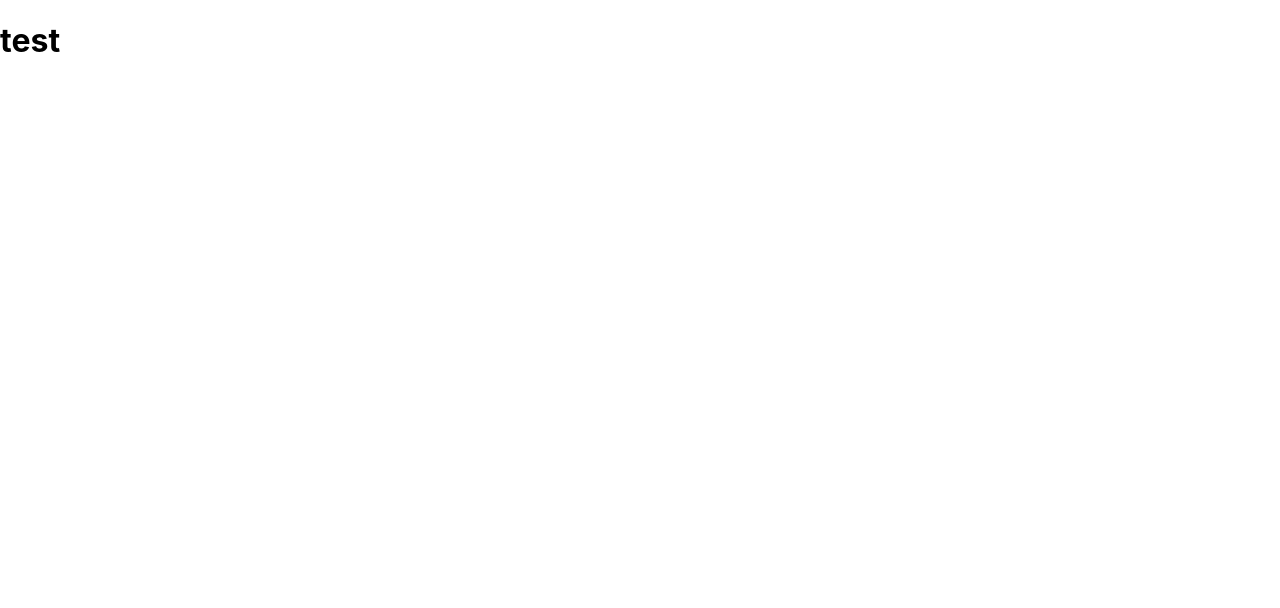
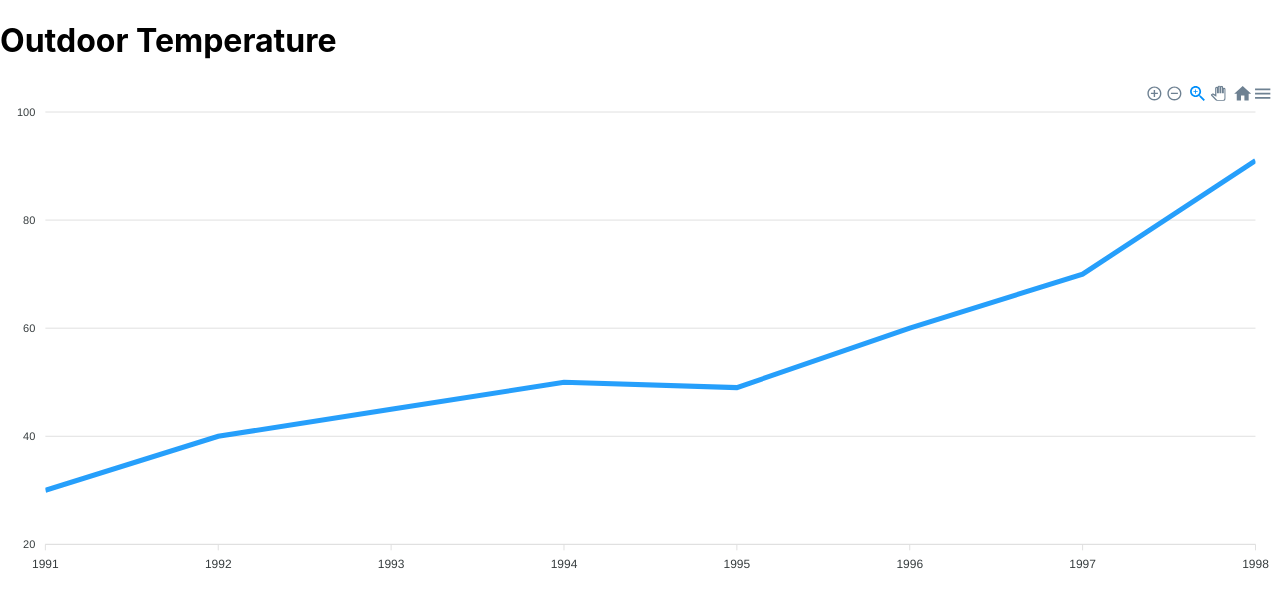
Before and after one commit to ChandimaMaduwanthi/Alert-Management-System, a React (Create React App) app in the folder front-app/: page / in a window 1280 px wide. Shown: the top 608 px of the page. Built offline with nearby package versions, Linux system fonts and the light colour scheme.

Commit message:
chart err fixed

```diff
--- a/front-app/package.json
+++ b/front-app/package.json
@@ -6,6 +6,7 @@
     "@testing-library/jest-dom": "^5.11.6",
     "@testing-library/react": "^11.2.2",
     "@testing-library/user-event": "^12.6.0",
+    "apexcharts": "^3.23.1",
     "react": "^17.0.1",
     "react-apexcharts": "^1.3.7",
     "react-dom": "^17.0.1",
--- a/front-app/src/App.css
+++ b/front-app/src/App.css
@@ -1,38 +1,9 @@
-.App {
-  text-align: center;
+body{
+  margin:0px;
+  padding: 0px;
 }
 
-.App-logo {
-  height: 40vmin;
-  pointer-events: none;
+.mainContainer{
+  width: 100vh;
+  height: 100vh;
 }
-
-@media (prefers-reduced-motion: no-preference) {
-  .App-logo {
-    animation: App-logo-spin infinite 20s linear;
-  }
-}
-
-.App-header {
-  background-color: #282c34;
-  min-height: 100vh;
-  display: flex;
-  flex-direction: column;
-  align-items: center;
-  justify-content: center;
-  font-size: calc(10px + 2vmin);
-  color: white;
-}
-
-.App-link {
-  color: #61dafb;
-}
-
-@keyframes App-logo-spin {
-  from {
-    transform: rotate(0deg);
-  }
-  to {
-    transform: rotate(360deg);
-  }
-}
--- a/front-app/src/App.js
+++ b/front-app/src/App.js
@@ -1,13 +1,40 @@
-import logo from './logo.svg';
-import './App.css';
 import Chart from 'react-apexcharts'
-function App() {
-  return (
-    <>
-      <h1>test </h1>
+import React, { Component } from 'react'
+class App extends Component {
+  constructor(props) {
+    super(props);
 
-    </>
-  );
-}
+    this.state = {
+      options: {
+        chart: {
+          id: 'apexchart-example'
+        },
+        xaxis: {
+          categories: [1991, 1992, 1993, 1994, 1995, 1996, 1997, 1998]
+        }
+      },
+      series: [{
+        name: 'F',
+        data: [30, 40, 45, 50, 49, 60, 70, 91]
+      }]
+    }
+  }
+  render() {
+    return (
+      <>
+        <div className="mainContainer">
+          <div className="titleContainer">
+              <h1>Outdoor Temperature</h1>
+          </div>
+          <div className="chartContainer">
+            <Chart options={this.state.options} series={this.state.series} type="line" height={500} />
+          </div>
+        </div>
+
+      </>
+
+    )
+  }
+};
 
 export default App;
```
Also changed, not shown: 2 other files (tests, documents, lock files or other folders).
